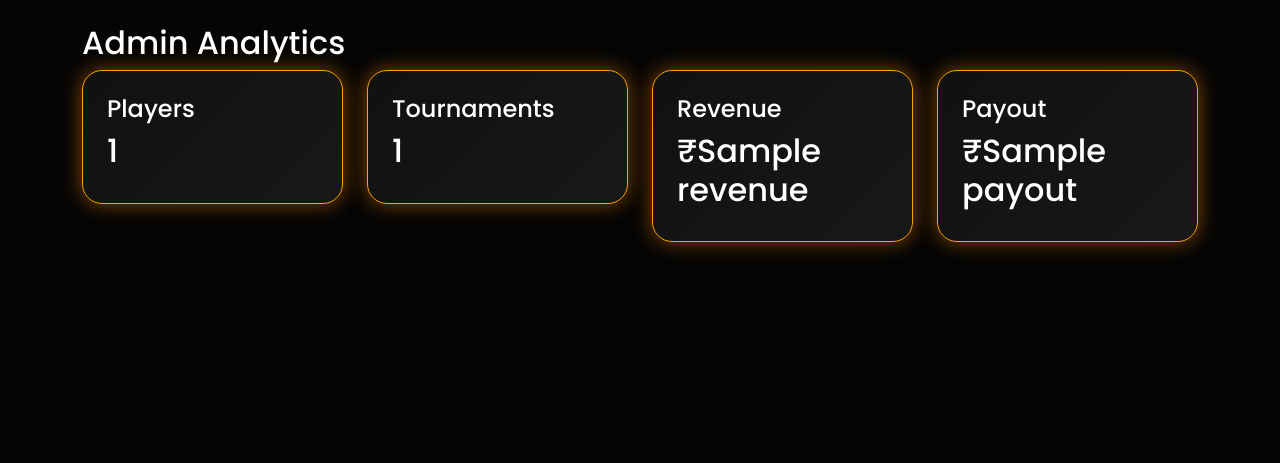
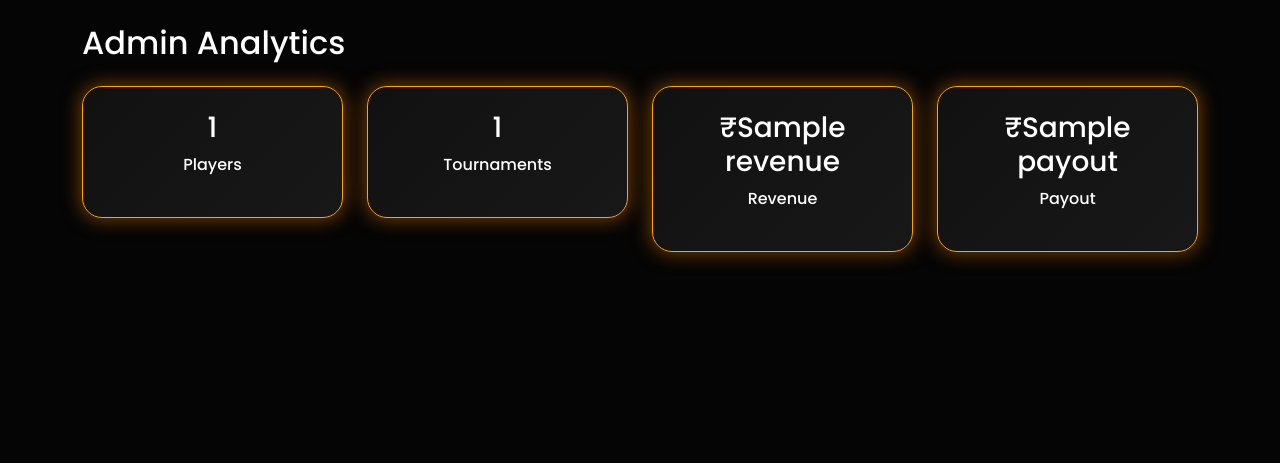
Before and after one commit to workload139-creator/gametournament, a Django app: template templates/admin_dashboard.html in a window 1280 px wide. Shown: the part 70-533 px from the top of the page. Run offline with Django 3.2, Linux system fonts and the light colour scheme; the template is opened without the code that fills it: most values are stand-ins (such as "Sample title", 1, 10 or a date in 2020).

Commit message:
Enhance admin dashboard card layout and styling
Updated admin dashboard layout for better readability.

```diff
--- a/templates/admin_dashboard.html
+++ b/templates/admin_dashboard.html
@@ -3,17 +3,17 @@
 
 {% block content %}
 
-<h2>Admin Analytics</h2>
+<h2 class="mb-4">Admin Analytics</h2>
 
 <div class="row">
 
 <div class="col-md-3">
 
-<div class="gaming-card p-4">
+<div class="gaming-card p-4 text-center">
 
-<h4>Players</h4>
+<h3>{{total_players}}</h3>
 
-<h2>{{total_players}}</h2>
+<p>Players</p>
 
 </div>
 
@@ -21,11 +21,11 @@
 
 <div class="col-md-3">
 
-<div class="gaming-card p-4">
+<div class="gaming-card p-4 text-center">
 
-<h4>Tournaments</h4>
+<h3>{{total_tournaments}}</h3>
 
-<h2>{{total_tournaments}}</h2>
+<p>Tournaments</p>
 
 </div>
 
@@ -33,11 +33,11 @@
 
 <div class="col-md-3">
 
-<div class="gaming-card p-4">
+<div class="gaming-card p-4 text-center">
 
-<h4>Revenue</h4>
+<h3>₹{{revenue}}</h3>
 
-<h2>₹{{revenue}}</h2>
+<p>Revenue</p>
 
 </div>
 
@@ -45,11 +45,11 @@
 
 <div class="col-md-3">
 
-<div class="gaming-card p-4">
+<div class="gaming-card p-4 text-center">
 
-<h4>Payout</h4>
+<h3>₹{{payout}}</h3>
 
-<h2>₹{{payout}}</h2>
+<p>Payout</p>
 
 </div>
 
```
